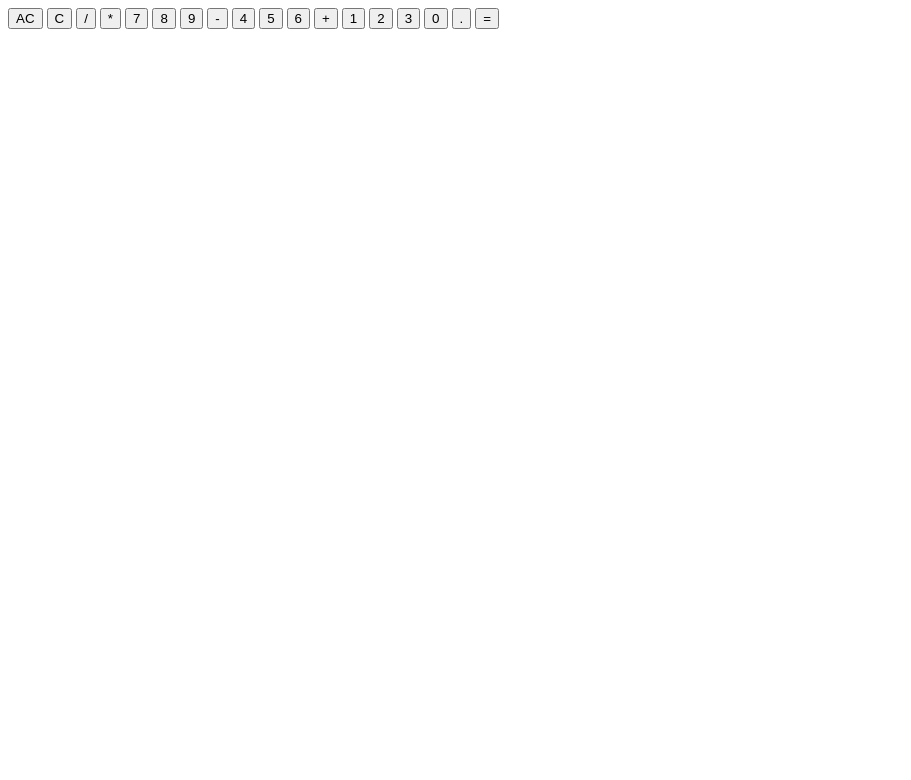
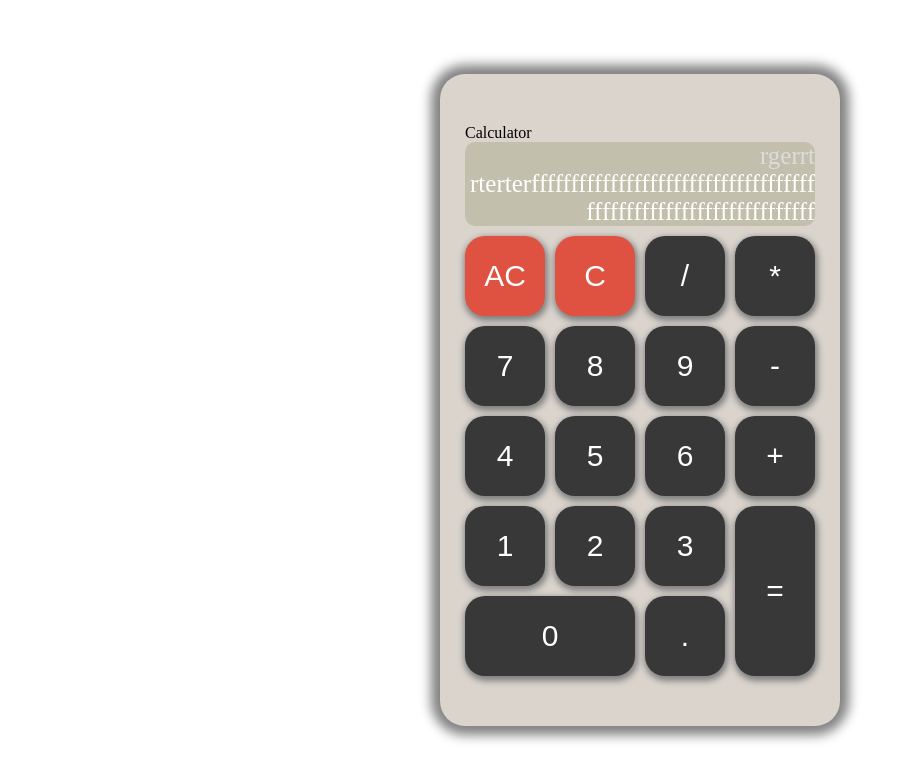
Before and after one commit to alyoneek/Calculator-web, a plain HTML site: page index.html in a window 1280 px wide. Shown: the whole page, without its empty margins (0-911 px from the left). Drawn offline with Linux system fonts and the light colour scheme.

Commit message:
almost ready

```diff
--- a/index.html
+++ b/index.html
@@ -3,15 +3,22 @@
 <head>
     <meta charset="UTF-8">
     <title>Calculator</title>
+    <link rel="stylesheet" href="styles/styles.css">
 </head>
 <body>
     <div class="calculator">
-        <div class="output">
-
+        <div class="name">
+            Calculator
         </div>
 
-        <button>AC</button>
-        <button>C</button>
+        <div class="calculator-grid">
+            <div class="output">
+                <div class="previous"> rgerrt </div>
+                <div class="current"> rterterfffffffffffffffffffffffffffffffffffffffffffffffffffffffffffffffff</div>
+            </div>
+
+            <button id="all-clear">AC</button>
+            <button id="clear">C</button>
             <button>/</button>
             <button>*</button>
             <button>7</button>
@@ -25,9 +32,10 @@
             <button>1</button>
             <button>2</button>
             <button>3</button>
-        <button>0</button>
+            <button id="equal">=</button>
+            <button id="zero">0</button>
             <button>.</button>
-        <button>=</button>
+        </div>
     </div>
 </body>
 </html>
--- a/styles/styles.css
+++ b/styles/styles.css
@@ -0,0 +1,73 @@
+* {
+    box-sizing: border-box;
+    margin: 0;
+    padding: 0;
+}
+
+body, html {
+    height: 100%;
+}
+
+body {
+    position: relative;
+}
+
+.calculator {
+    position: absolute;
+    top: 50%;
+    left: 50%;
+    transform: translate(-50%, -50%);
+    background-color: #dad4cd;
+    padding: 50px 25px;
+    width: 400px;
+    border-radius: 25px;
+    box-shadow: 0 0 12px 9px grey;
+}
+
+.calculator-grid {
+    display: grid;
+    grid-template-columns: repeat(4, 80px);
+    grid-template-rows: repeat(6, minmax(80px, auto));
+    gap: 10px;
+}
+
+.calculator button {
+    font-size: 30px;
+    color: white;
+    background-color: #393838;
+    cursor: pointer;
+    border-radius: 20px;
+    border: none;
+    box-shadow: 1px 3px 6px 2px grey;
+}
+
+.calculator .output {
+    background-color: #c2c0ac;
+    grid-column: 1/5;
+    border-radius: 10px;
+    font-size: 25px;
+    text-align: end;
+    word-wrap: break-word;
+}
+
+.calculator .output .previous{
+    color: #dcdcdc;
+}
+
+.calculator .output .current{
+    color: #ffffff;
+}
+
+
+.calculator #zero {
+    grid-column: 1/3;
+}
+
+.calculator #equal {
+    grid-row: 5/7;
+    grid-column: 4/5;
+}
+
+.calculator #all-clear, #clear {
+    background-color: #df5140;
+}
```
Lines whose indentation alone changed are shown as unchanged.
